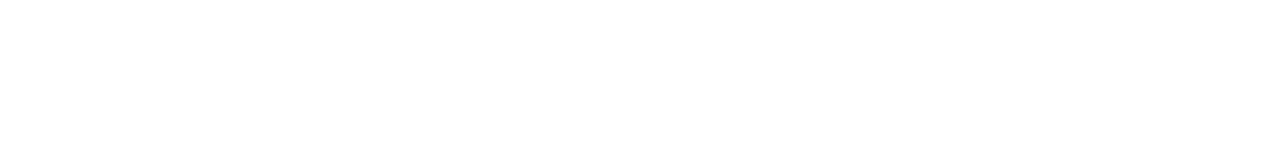
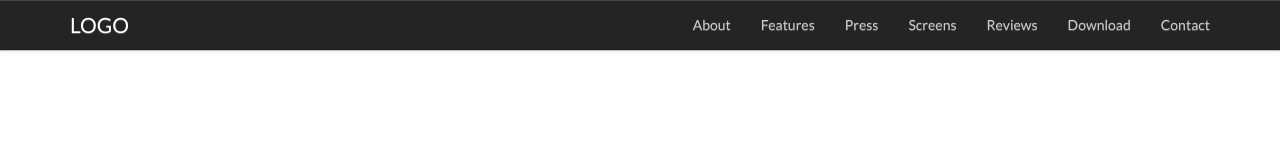
Before and after one commit to SadikurSadik/BootstrapThemeDevelop, a plain HTML site: page index.html in a window 1280 px wide. Drawn offline with Linux system fonts and the light colour scheme.

Commit message:
NavigationBar Done

```diff
--- a/index.html
+++ b/index.html
@@ -6,10 +6,39 @@
     <link rel="stylesheet" href="bootstrap/dist/css/bootstrap.min.css">
     <link rel="stylesheet" href="bootstrap/dist/css/bootstrap-theme.min.css">
     <link href="bootstrap/dist/css/style.css" rel="stylesheet">
+    <link href='https://fonts.googleapis.com/css?family=Lato' rel='stylesheet' type='text/css'>
 
 </head>
 <body>
 
+    <--Navbar-->
+
+    <div class="navbar navbar-default navbar-fixed-top" role="navigation">
+        <div class="container">
+            <div class="navbar-header">
+                <button type="button" class="navbar-toggle collapsed" data-toggle="collapse" data-target=".navbar-collapse">
+                    <span class="sr-only">Toggle Navigation</span>
+                    <span class="icon-bar"></span>
+                    <span class="icon-bar"></span>
+                    <span class="icon-bar"></span>
+                </button>
+                <a class="navbar-brand">LOGO</a>
+            </div>
+            <div class="navbar-collapse collapse">
+                <ul class="nav navbar-nav navbar-right">
+                    <li><a href="#">About</a></li>
+                    <li><a href="#">Features</a></li>
+                    <li><a href="#">Press</a></li>
+                    <li><a href="#">Screens</a></li>
+                    <li><a href="#">Reviews</a></li>
+                    <li><a href="#">Download</a></li>
+                    <li><a href="#">Contact</a></li>
+                </ul>
+            </div>
+        </div>
+    </div>
+
+    <--Navbar End-->
 <script src="jquery/dist/jquery.min.js"></script>
 <script src="bootstrap/dist/js/bootstrap.min.js"></script>
 </body>
```
Also changed, not shown: README.md, bootstrap/dist/css/style.css.
